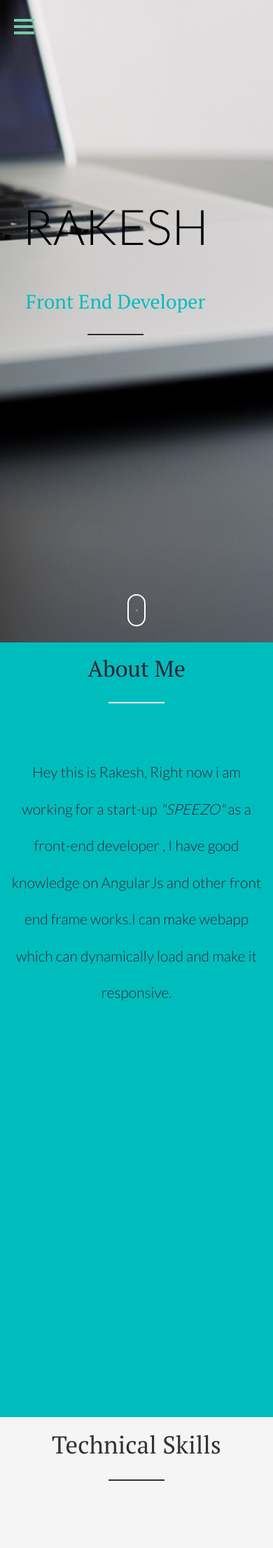
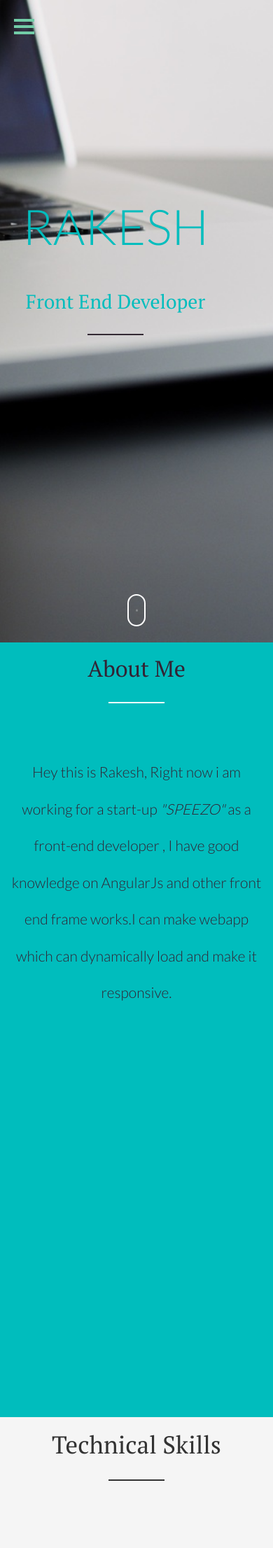
Before and after one commit to gudlarakesh/gudlarakesh.github.io, a Jekyll site: the page built from index.html, in a window 390 px wide. Shown: the top 2212 px of the page at 70% size. Built offline with Jekyll 4.4.1, drawn with Linux system fonts in a browser that asks for light colours; nearby versions of some CDN libraries.

Commit message:
modified land color

```diff
--- a/_sass/_base.scss
+++ b/_sass/_base.scss
@@ -100,7 +100,7 @@ a{color:#000}
 
 @media only screen and (max-width: 767px){
   #title{
-    color: #000;
+    color: #00BDBD;
   }
   #sub{
     color: #00BDBD;
```
